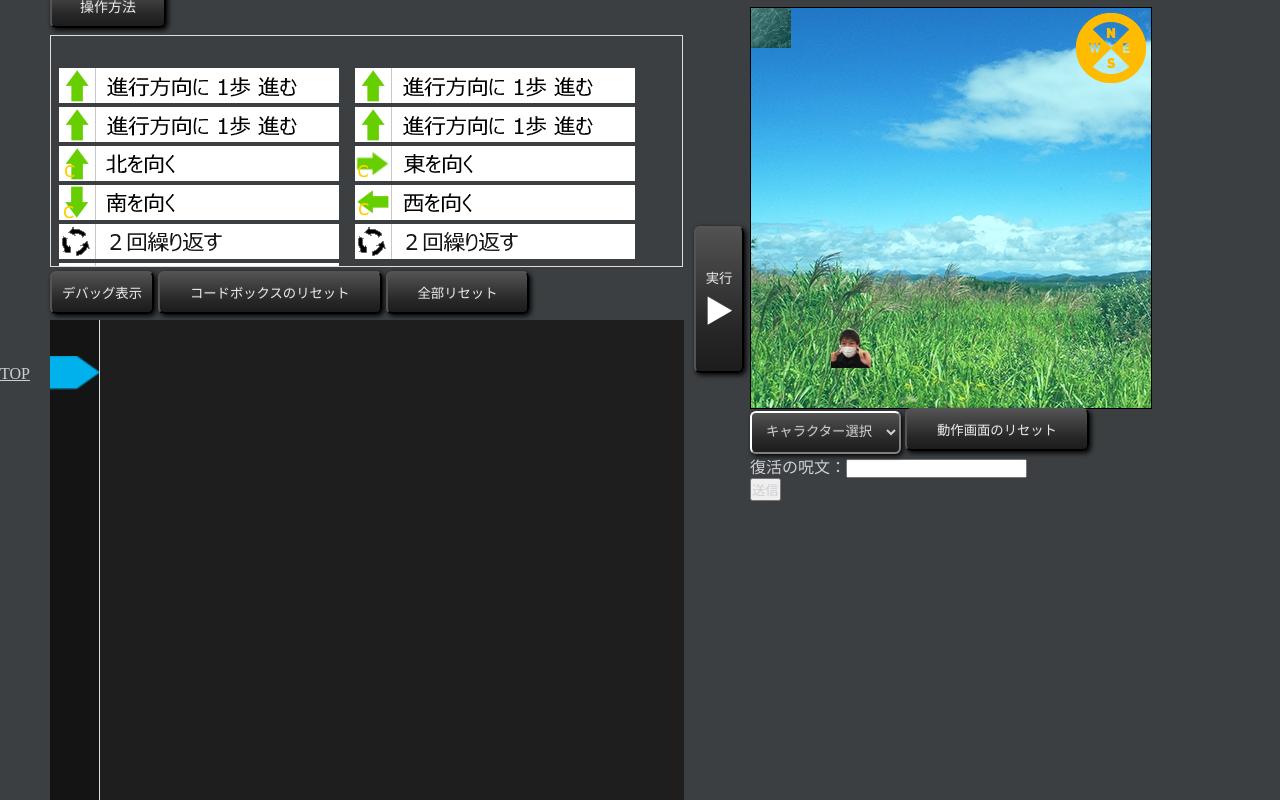
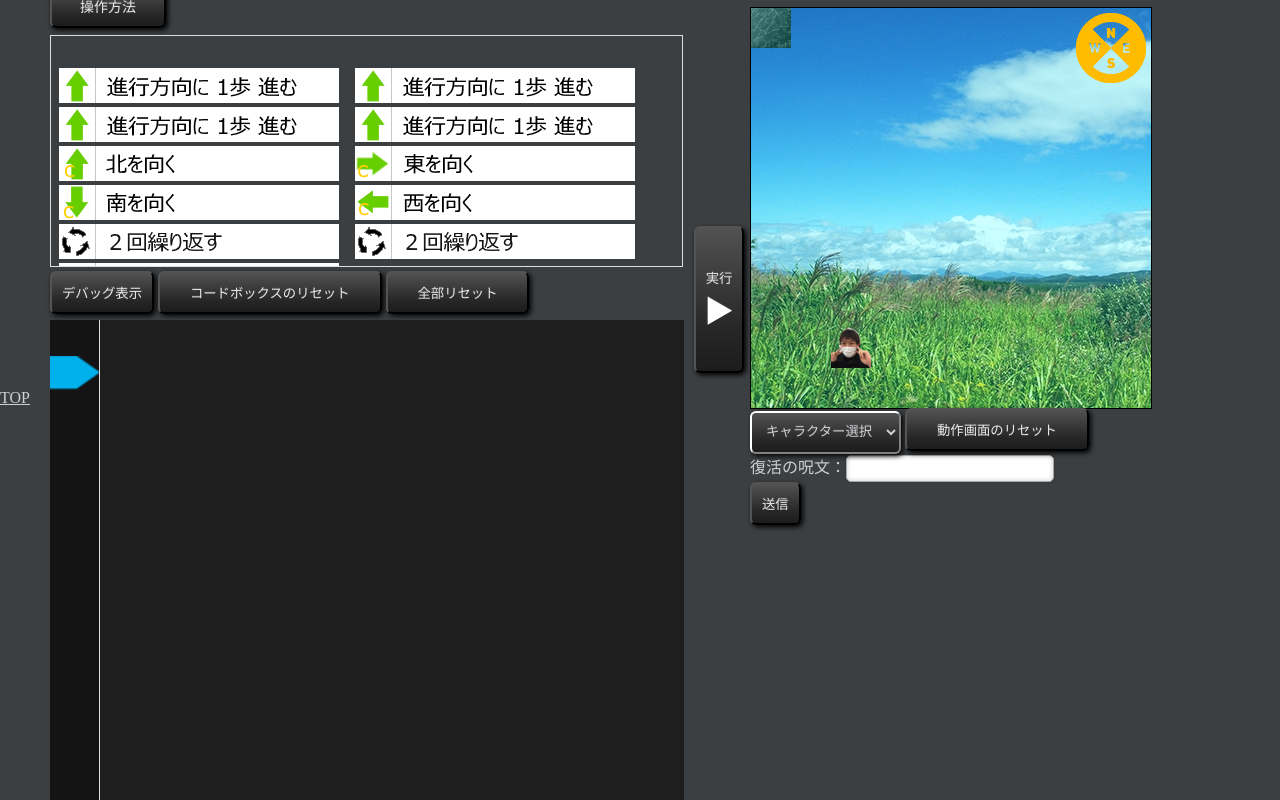
Before and after one commit to NakasatoH/Syuproject, a Django app: page /algApp/ddplusmove/ in a window 1280 px wide; the page is wider, and only the part inside the window is pictured. Shown: the part 123-923 px from the top of that part. Run offline with Django 3.2, Linux system fonts and the light colour scheme.

Commit message:
就プレ二日前

```diff
--- a/static/config/stageSample01.ini
+++ b/static/config/stageSample01.ini
@@ -2,7 +2,6 @@
 
 # コメント
 [settings]
-
 
 map =
     *,*,*,*,*,*,*,*,*,*,
@@ -22,16 +21,3 @@
 # canvasサイズ
 canvas_width = 400
 canvas_height = 400
-
-[sample]
-map =
-    *,*,*,*,*,*,*,*,*,*,
-    *,0,0,0,g,0,0,0,0,*,
-    *,0,*,0,0,0,0,*,0,*,
-    *,0,*,0,0,0,0,0,0,*,
-    *,0,0,0,0,*,*,*,0,*,
-    *,0,0,0,0,*,0,0,0,*,
-    *,0,0,p,0,*,0,0,0,*,
-    *,0,0,0,0,0,0,0,0,*,
-    *,0,0,0,0,0,0,0,0,*,
-    *,*,*,*,*,*,*,*,*,*
--- a/templates/ddPlusMove.html
+++ b/templates/ddPlusMove.html
@@ -356,6 +356,48 @@
             top: -1px;
             left: 0
         }
+
+        #submitBtn {
+            padding: 10px;
+            color: #e8e8e8;
+            border-radius: 6px;
+            text-shadow: 0 -1px rgba(206, 207, 211, 0.12);
+            background: #202020;
+            background: linear-gradient(
+                    to bottom,
+                    #525252 0%,
+                    #272727 70%,
+                    #1c1c1c 100%);
+            box-shadow: 2px 2px 5px #000;
+        }
+
+        #submitBtn:focus {
+            outline: 1px;
+            border-color: white;
+        }
+
+        input[type=text] {
+            border-radius: 5px;
+            -moz-border-radius: 5px;
+            -webkit-border-radius: 5px;
+            -o-border-radius: 5px;
+            -ms-border-radius: 5px;
+            border: #a9a9a9 1px solid;
+            -moz-box-shadow: inset 0 0 5px rgba(0, 0, 0, 0.2), 0 0 2px rgba(0, 0, 0, 0.3);
+            -webkit-box-shadow: inset 0 0 5px rgba(0, 0, 0, 0.2), 0 0 2px rgba(0, 0, 0, 0.3);
+            box-shadow: inset 0 0 5px rgba(0, 0, 0, 0.2), 0 0 2px rgba(0, 0, 0, 0.3);
+            width: 200px;
+            height: 25px;
+            padding: 0 3px;
+        }
+
+        input[type=text]:focus {
+            border: solid 1px #20b2aa;
+        }
+
+        input[type=text], select {
+            outline: none;
+        }
     </style>
     <script type="text/javascript">
         /**
@@ -519,8 +561,8 @@
         <button id="cvsReset" class="button resetBtn" onclick="cvsReset();">動作画面のリセット</button>
         <form action="" method="post">{% csrf_token %}
             <input type="hidden" id="hiddenRoot" name="root" value="toPlay">
-            <p>復活の呪文：<input type="text" name="passCode"></p>
-            <input type="submit" value="送信">
+            <p>復活の呪文：<input type="text" id="jumon" name="passCode"></p>
+            <input type="submit" id="submitBtn" value="送信">
         </form>
     </div>
     <script type="text/javascript" src="{% static 'js/ddPlusMoveBack.js' %}"></script>
```
Also changed, not shown: sp.sqlite3.
